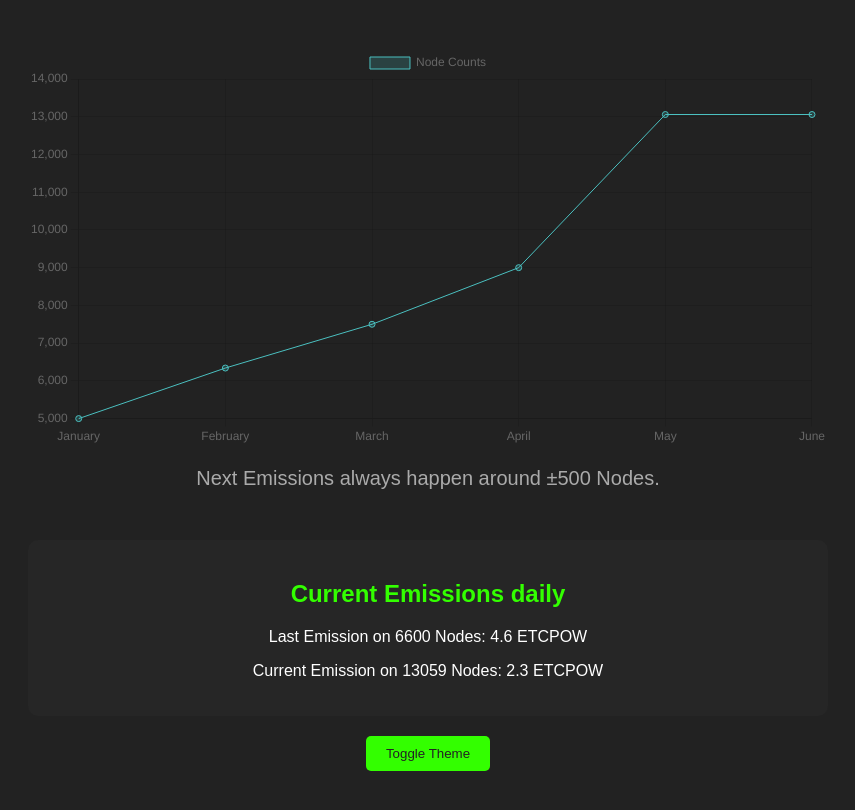
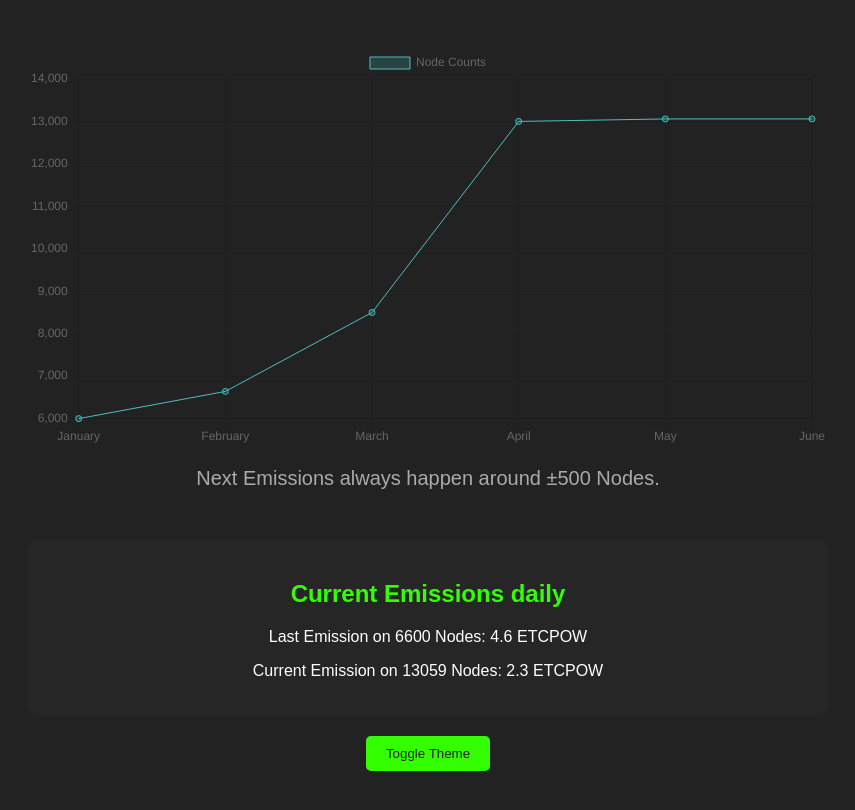
Before and after one commit to Nowalski/ETCMC_EmissionPage, a plain HTML site: page index.html in a window 1280 px wide. Shown: the part 90-900 px from the top of the page, without its empty margins (212-1067 px from the left). Drawn offline with nearby package versions, Linux system fonts and the light colour scheme.

Commit message:
Update index.html

```diff
--- a/index.html
+++ b/index.html
@@ -93,7 +93,7 @@
                     label: "Node Counts",
                     backgroundColor: "rgba(75, 192, 192, 0.2)",
                     borderColor: "rgba(75, 192, 192, 1)",
-                    data: [5000, 6340, 7500, 9000, 13059, 13059],
+                    data: [6000, 6640, 8500, 13000, 13059, 13059],
                     borderWidth: 1
                 }]
             };
```
